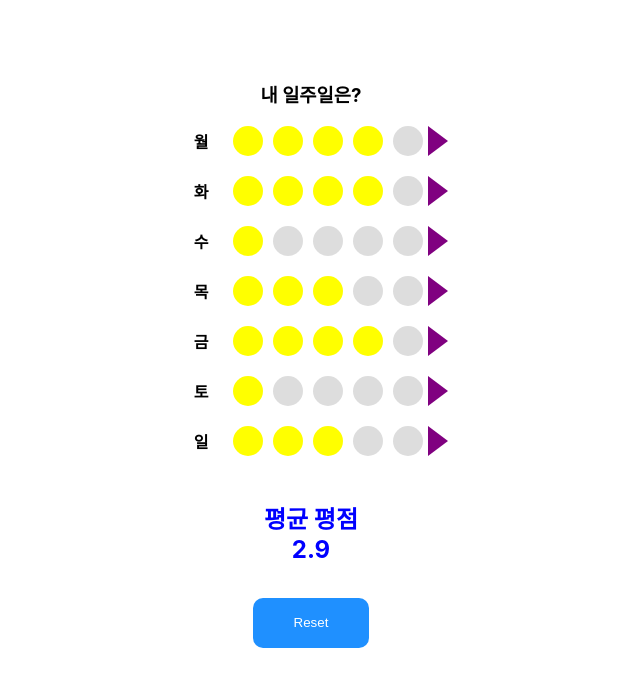
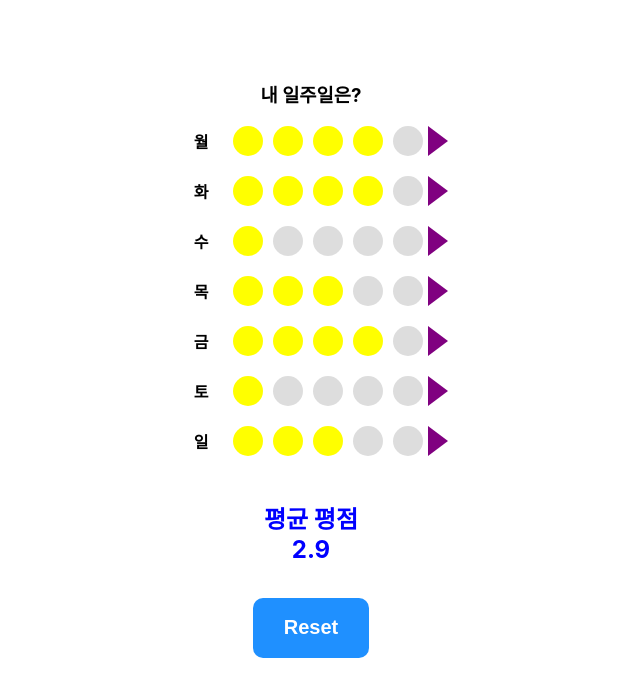
Before and after one commit to treblabin/myweek, a React (Create React App) app: page / in a window 1280 px wide. Shown: the top 696 px of the page, without its empty margins (329-969 px from the left). Built offline with nearby package versions, Linux system fonts and the light colour scheme.

Commit message:
few CSS changes

```diff
--- a/src/Start.js
+++ b/src/Start.js
@@ -276,7 +276,9 @@ const ResetBtn = styled.button`
   border-width: 0px;
   border-radius: 10px;
   width: 30%;
-  height: 50px;
+  height: 60px;
+  font-weight: bold;
+  font-size: 15pt;
 `;
 
 export default Start;
```
